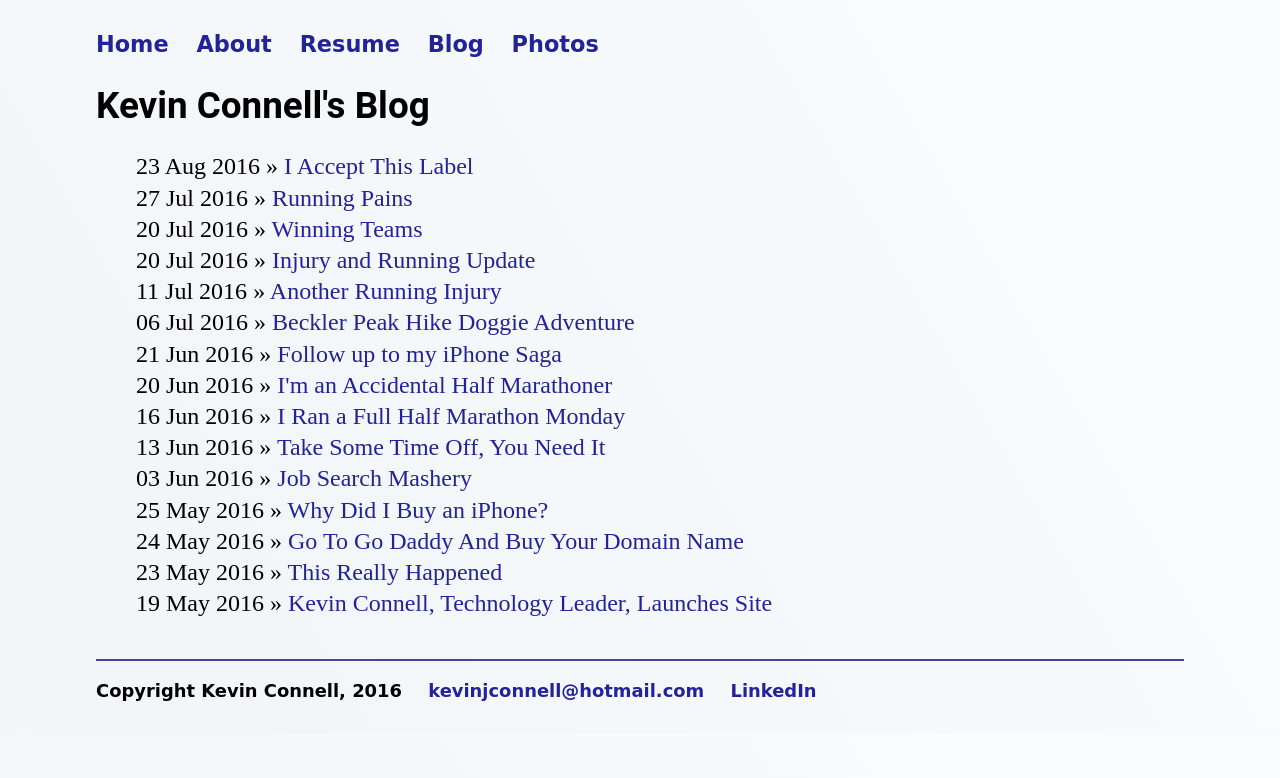
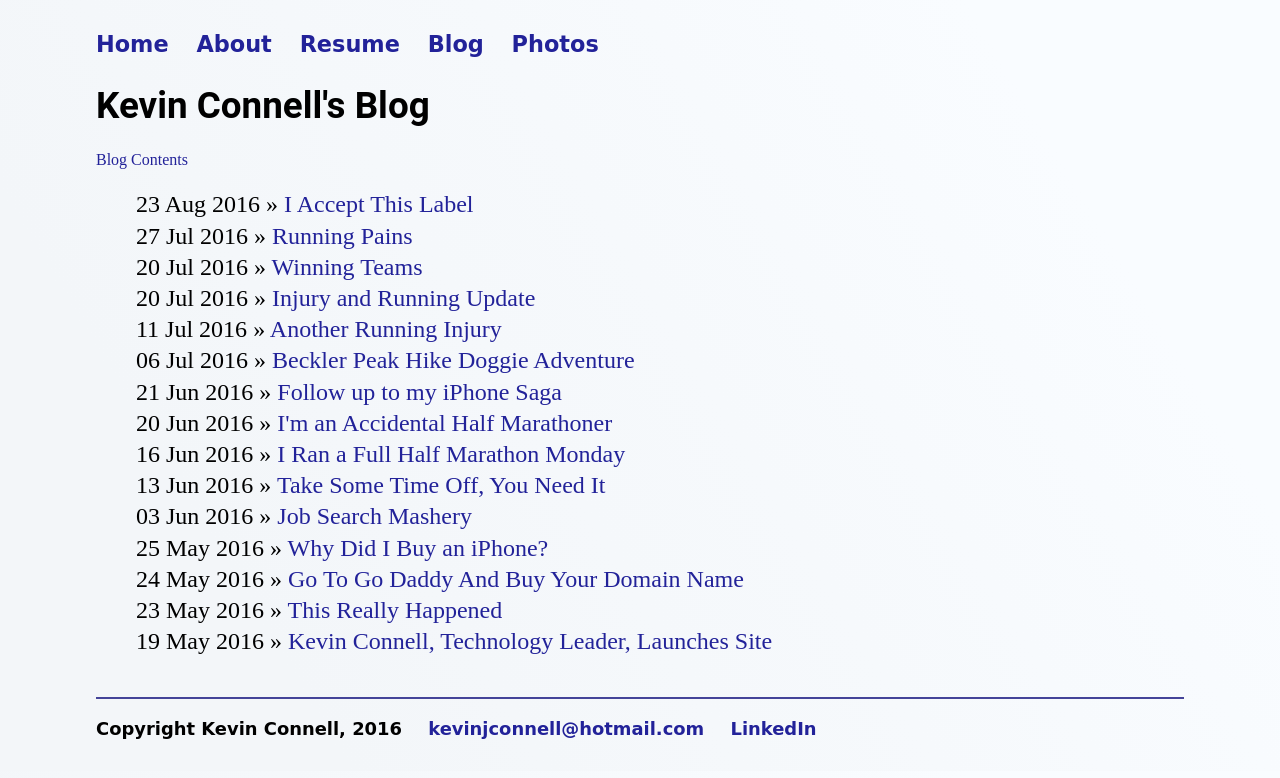
Before and after one commit to mo4dawg/mo4dawg.github.io, a Jekyll site: the page built from blog/index.html, in a window 1280 px wide. Shown: the top 778 px of the page. Built offline with Jekyll 4.4.1, drawn with Linux system fonts in a browser that asks for light colours.

Commit message:
Update index.html

```diff
--- a/blog/index.html
+++ b/blog/index.html
@@ -3,8 +3,8 @@ layout: default
 title: Kevin Connell's Blog
 ---
 	<h1>{{ page.title }}</h1>
+	<a href="/tags">Blog Contents</a>
 	<ul class="posts">
-
 	  {% for post in site.posts %}
 	    <li><span>{{ post.date | date_to_string }}</span> » <a href="{{ post.url }}" title="{{ post.title }}">{{ post.title }}</a></li>
 	  {% endfor %}
```
